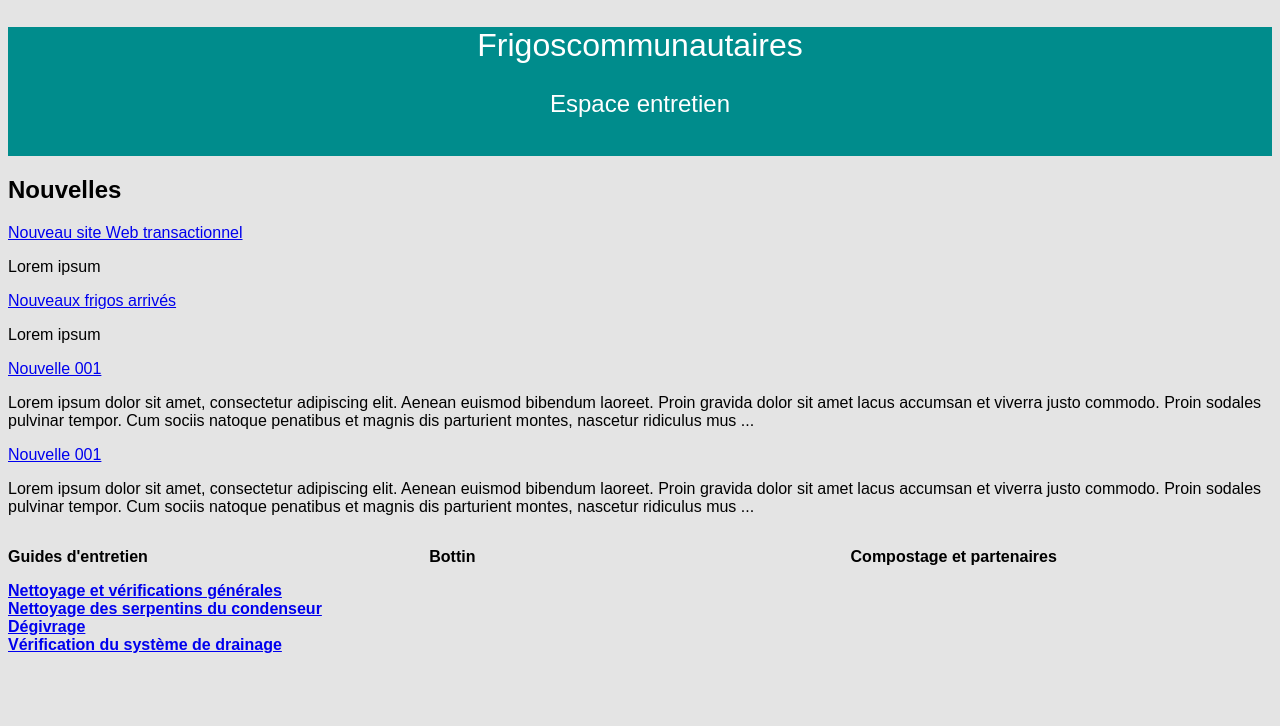
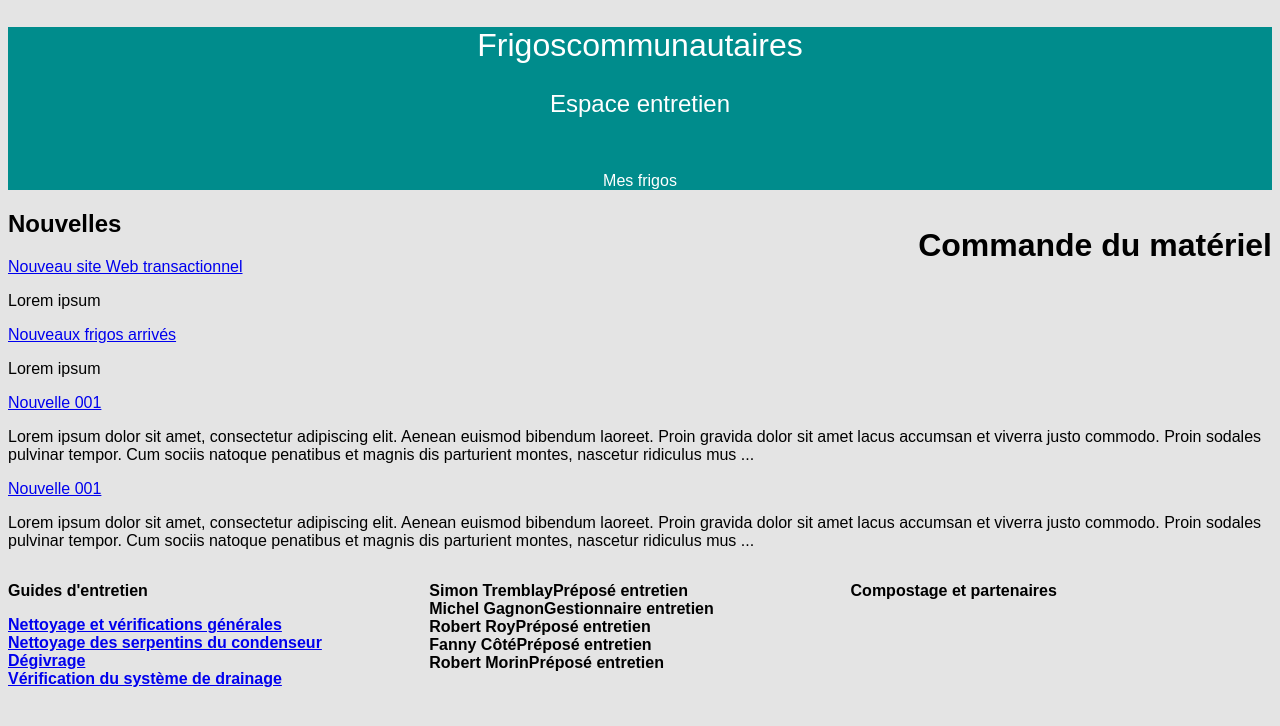
Before and after one commit to solfrak/LOG2420-projet, a plain HTML site: page index.html in a window 1280 px wide. Drawn offline with Linux system fonts and the light colour scheme.

Commit message:
fin de premier cours

```diff
--- a/data.json
+++ b/data.json
@@ -1,4 +1,36 @@
 {
-    "titre" : "Frigoscommunautaires",
-    "sousTitre" : "Espace entretien"
+    "donne" : [
+        {"titre" : "Frigoscommunautaires"},
+        {"titre" : "Espace entretien"},
+        {"fleche": "Mes frigos"}
+    ],
+
+
+    "bottin" : [
+        {   "name" : "Simon",
+            "lastName" : "Tremblay",
+            "poste" : "Préposé entretien",
+            "email" : "stremblay3450@videotron.ca"},
+
+        {   "name" : "Michel",
+            "lastName" : "Gagnon",
+            "poste" : "Gestionnaire entretien",
+            "email" : "migchel.agnon.967@gmail.com"},
+
+        {   "name" : "Robert",
+            "lastName" : "Roy",
+            "poste" : "Préposé entretien",
+            "email" : "robert.roy345@outlook.com"},
+
+        {   "name" : "Fanny",
+            "lastName" : "Côté",
+            "poste" : "Préposé entretien",
+            "email" : "fcote3450@videotron.ca"},
+
+        {   "name" : "Robert",
+            "lastName" : "Morin",
+            "poste" : "Préposé entretien",
+            "email" : "rrmorin3450@videotron.ca"}
+    ]
+
 }
--- a/index.html
+++ b/index.html
@@ -13,11 +13,16 @@
 
             <div class="fleche">
                 <img src=""></img>
+                <p class="fleche" id = "fleche"></p>
             </div>
+        </section>
 
-        </section>
+        <aisde class="commande">
+            <h1>Commande du matériel</h1>
+        </aisde>
+
         <section class="nouvelles_et_commandes">
-            <div class = "two_column">
+            <div class = "nouvelles">
                 <h1>Nouvelles</h1>
                 <ul>
                     <li class="article">
@@ -39,6 +44,7 @@
                 </ul>
             </div>
         </section>
+
         <section class="bas_de_page">
             <div class="column">
                 <p>Guides d'entretien</p>
@@ -48,12 +54,8 @@
                 <a href="#">Vérification du système de drainage</a><br>
             </div>
 
-            <div class="column">
-                <p>Bottin</p>
-                <p></p>
-                <p></p>
-                <p></p>
-                <p></p>
+            <div class="column" id ="bottin">
+              <p>Bottin</p>
             </div>
 
             <div class="column">
--- a/script.js
+++ b/script.js
@@ -4,13 +4,28 @@ fetch("./data.json")
     return response.json();
 })
 .then(data => {
-    test(data);
+    fTitre(data);
+    fBottin(data);
 
 });
 
 
-function test(data)
+function fTitre(data)
 {
-    document.getElementById("titre").innerHTML = data.titre;
-    document.getElementById("sous-titre").innerHTML = data.sousTitre;
+    document.getElementById("titre").innerHTML = data.donne[0].titre;
+    document.getElementById("sous-titre").innerHTML = data.donne[1].titre;
+    document.getElementById("fleche").innerHTML = data.donne[2].fleche;
 }
+
+function fBottin(data)
+{
+    var text ="";
+    var i = 0
+    var x;
+    for (x in data.bottin){
+        text += data.bottin[x].name +" "+ data.bottin[x].lastName + data.bottin[x].poste + "<br>";
+        //document.write(text);
+    }
+
+    document.getElementById("bottin").innerHTML = "<p>" + text + "</p>";
+}
--- a/style.css
+++ b/style.css
@@ -24,8 +24,6 @@ ul {
   font-weight: 400;
 }
 
-.article {
-}
 .frigos {
   float: right;
 }
@@ -38,12 +36,11 @@ ul {
   background-color: rgba(0, 140, 140, 1);
 }
 
-.nouvelles {
-  float: left;
+.commande {
+  float: right;
+  margin: 0;
 }
-
 .bas_de_page {
-  background-color: rgb(50, 50, 100);
 }
 .column {
   float: left;
```
